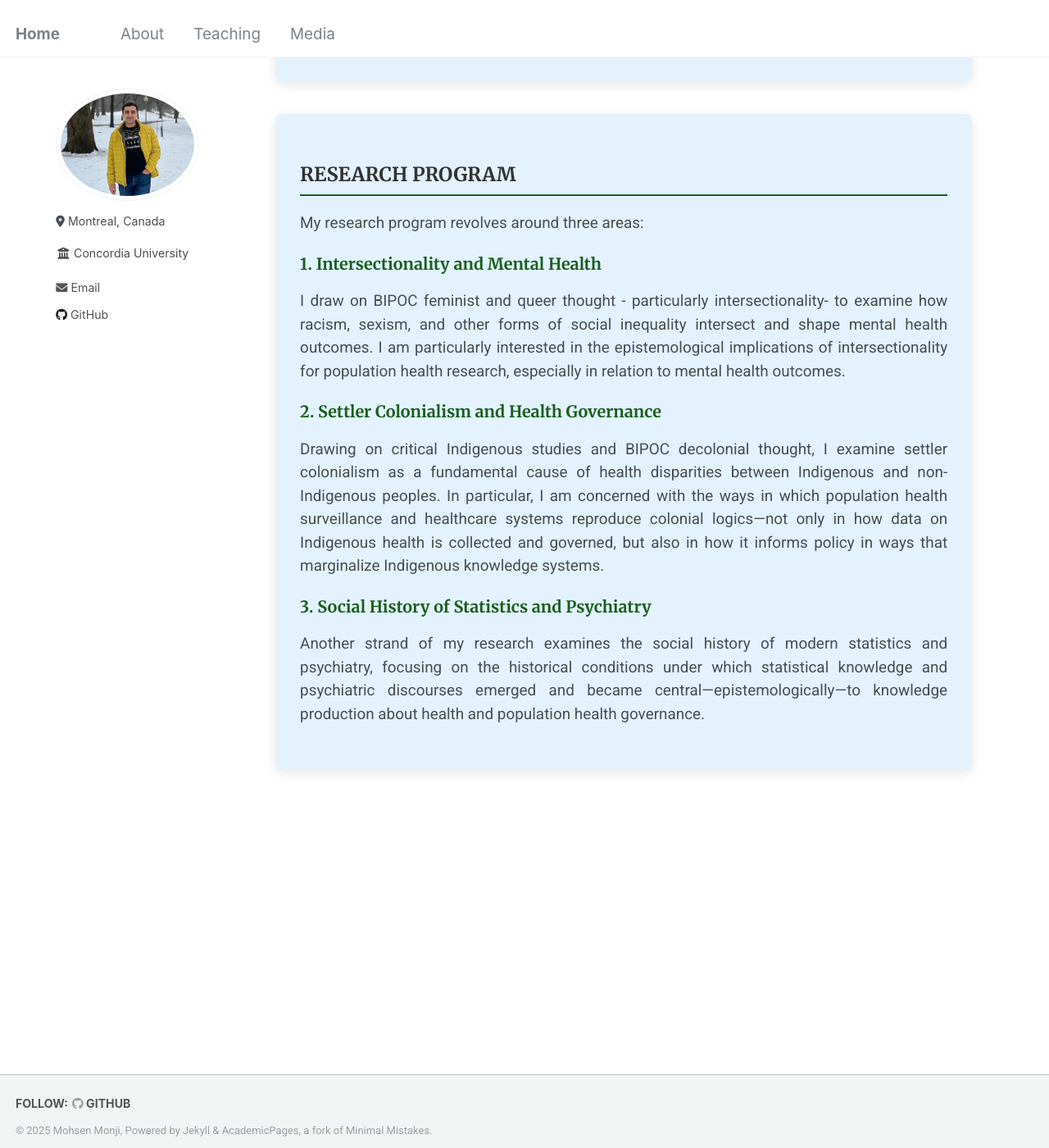
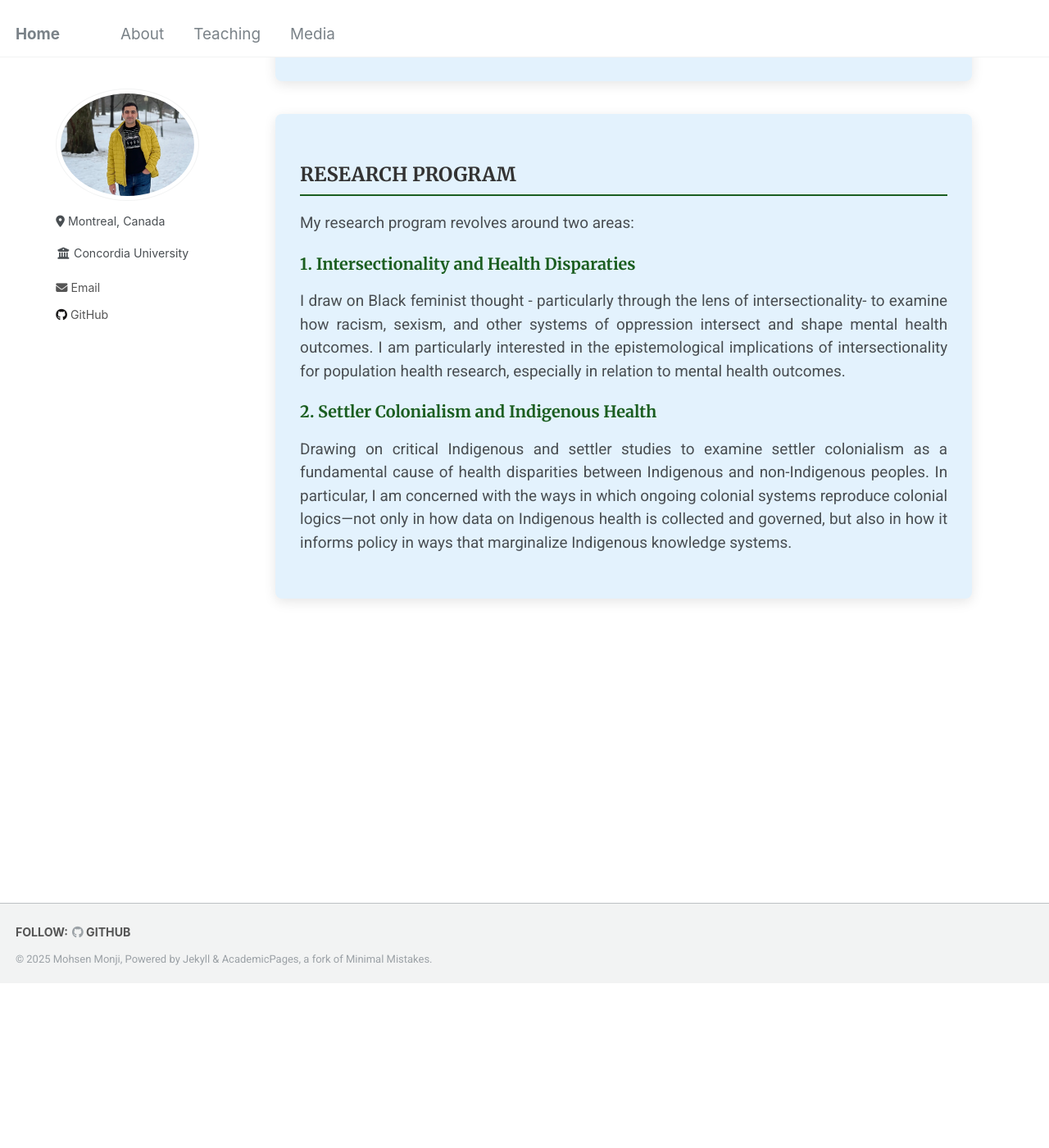
Before and after one commit to Mohsnmonji/mohsnmonji.github.io, a Jekyll site: the page built from about-me.md, in a window 1280 px wide and 1400 px high, scrolled down 777 px. Shown: the whole window at 82% size. Built offline with Jekyll 4.4.1, drawn with Linux system fonts in a browser that asks for light colours; after the commit the page ends 1976 px from its top, so only the background shows below that.

Commit message:
Update about-me.md

```diff
--- a/about-me.md
+++ b/about-me.md
@@ -76,20 +76,17 @@ author_profile: true
 <div class="about-card">
   <h2>RESEARCH PROGRAM</h2>
 
-  <p>My research program revolves around three areas:</p>
+  <p>My research program revolves around two areas:</p>
 
-  <h4>1. Intersectionality and Mental Health</h4>
+  <h4>1. Intersectionality and Health Disparaties</h4>
   <p>
-    I draw on BIPOC feminist and queer thought - particularly intersectionality- to examine how racism, sexism, and other forms of social inequality intersect and shape mental health outcomes. I am particularly interested in the epistemological implications of intersectionality for population health research, especially in relation to mental health outcomes.
+    I draw on Black feminist thought - particularly through the lens of intersectionality- to examine how racism, sexism, and other systems of oppression intersect and shape mental health outcomes. I am particularly interested in the epistemological implications of intersectionality for population health research, especially in relation to mental health outcomes.
   </p>
 
-  <h4>2. Settler Colonialism and Health Governance</h4>
+  <h4>2. Settler Colonialism and Indigenous Health</h4>
   <p>
-    Drawing on critical Indigenous studies and BIPOC decolonial thought, I examine settler colonialism as a fundamental cause of health disparities between Indigenous and non-Indigenous peoples. In particular, I am concerned with the ways in which population health surveillance and healthcare systems reproduce colonial logics—not only in how data on Indigenous health is collected and governed, but also in how it informs policy in ways that marginalize Indigenous knowledge systems.
+    Drawing on critical Indigenous and settler studies to examine settler colonialism as a fundamental cause of health disparities between Indigenous and non-Indigenous peoples. In particular, I am concerned with the ways in which ongoing colonial systems reproduce colonial logics—not only in how data on Indigenous health is collected and governed, but also in how it informs policy in ways that marginalize Indigenous knowledge systems.
   </p>
 
-  <h4>3. Social History of Statistics and Psychiatry</h4>
-  <p>
-    Another strand of my research examines the social history of modern statistics and psychiatry, focusing on the historical conditions under which statistical knowledge and psychiatric discourses emerged and became central—epistemologically—to knowledge production about health and population health governance.
-  </p>
+
 </div>
```
